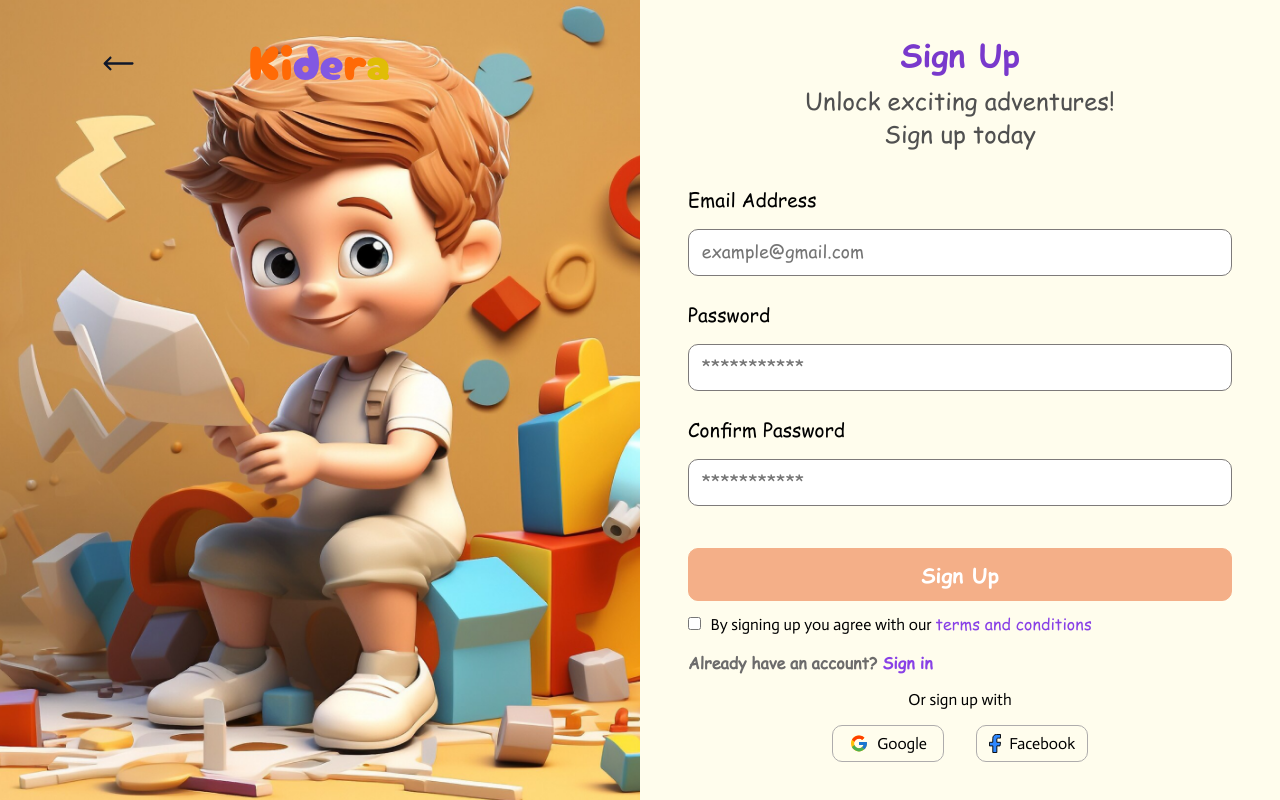
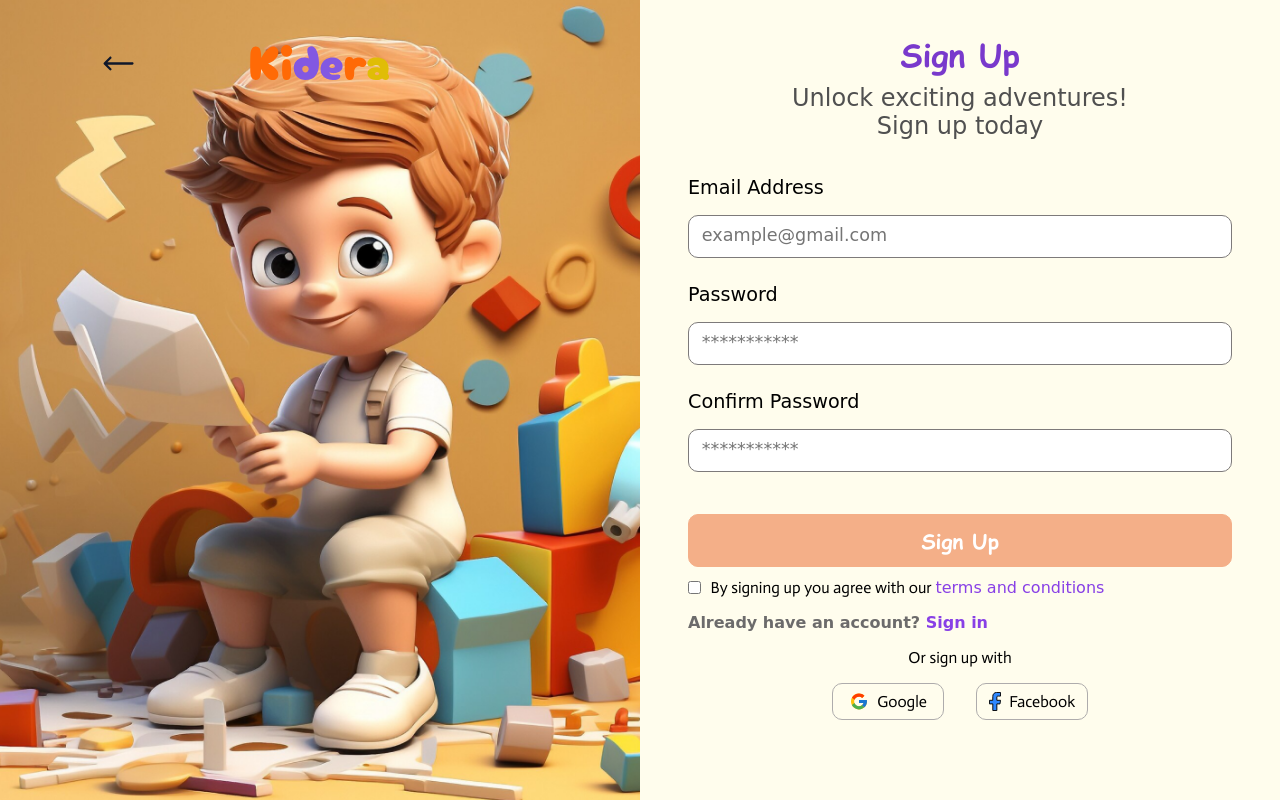
Before and after one commit to GenesysLearnable/LMS-K-FE-12, a React (Vite) app: page /signup in a window 1280 px wide. Built offline with nearby package versions, Linux system fonts and the light colour scheme.

Commit message:
created css as a module

```diff
--- a/src/components/Hero/Hero.jsx
+++ b/src/components/Hero/Hero.jsx
@@ -1,8 +1,6 @@
 import styles from './Hero.module.css'
 import heroimage from '../../assets/heroimage.png'
 import Button from './Button/Button'
-
-
 
 export default function Hero() {
   return (
@@ -11,7 +9,7 @@
        <section className={styles['left-section']}>
         <p className={styles['header-text']}>Embrace The Joy of Learning</p>
         <p className={styles['body-text']}>At <span>Kidera</span> learn, we make learning fun and exciting for our students. Crush those hard subjects with us!</p>
-        <Button />
+          <Button />
        </section>
 
        <section className={styles['right-section']}>
--- a/src/index.css
+++ b/src/index.css
@@ -14,7 +14,7 @@
 }
 
 * {
-  font-family: "Comic Sans";
+  font-family: "Comic Sans MS";
   margin: 0;
   padding: 0;
   box-sizing: border-box;
--- a/src/pages/signup/Signup.jsx
+++ b/src/pages/signup/Signup.jsx
@@ -1,22 +1,22 @@
-import FormBg from "../../assets/SignupBg.png";
+// import FormBg from "../../assets/SignupBg.png";
 import GoogleIcon from "../../assets/google.svg";
 import FacebookIcon from "../../assets/facebook.svg";
 import Logo from "../../assets/Kidera.svg";
 import ArrowLeft from "../../assets/arrow-left.svg";
-import "./Signup.css";
+import styles from "./Signup.module.css";
 
 const SignUp = () => {
   return (
     <>
-      <section className="signup">
-        <div className="left">
-          <img className="arrow-left" src={ArrowLeft} alt="left arrow" />
-          <div className="logo-container">
-            <img className="logo" src={Logo} alt="kidera logo" />
+      <section className={styles.signup}>
+        <div className={styles['left']}>
+          <img className={styles['arrow-left']} src={ArrowLeft} alt="left arrow" />
+          <div className={styles['logo-container']}>
+            <img className={styles['logo']} src={Logo} alt="kidera logo" />
           </div>
         </div>
-        <div className="right">
-          <div className="signup--form-title">
+        <div className={styles['right']}>
+          <div className={styles['signup--form-title']}>
             <h3>Sign Up</h3>
             <div>
               <p>Unlock exciting adventures!</p>
@@ -24,7 +24,7 @@
             </div>
           </div>
 
-          <div className="form--container">
+          <div className={styles['form--container']}>
             <form action="">
               <FormInput
                 for="email"
@@ -57,25 +57,25 @@
             </form>
 
             <div>
-              <div className="terms--container">
+              <div className={styles['terms--container']}>
                 <input type="checkbox" name="" id="" />
-                <p className="terms">
+                <p className={styles['terms']}>
                   By signing up you agree with our{" "}
-                  <span className="terms-text">terms and conditions</span>
+                  <span className={styles['terms-text']}>terms and conditions</span>
                 </p>
               </div>
-              <div className="form-footer">
+              <div className={styles['form-footer']}>
                 <h3 style={{ color: "#6C6B6B" }}>
                   Already have an account?{" "}
-                  <span className="signin-text">Sign in</span>
+                  <span className={styles['signin-text']}>Sign in</span>
                 </h3>
-                <p className="alt-signup">Or sign up with</p>
-                <div className="social-signin">
-                  <div className="google">
+                <p className={styles['alt-signup']}>Or sign up with</p>
+                <div className={styles['social-signin']}>
+                  <div className={styles['google']}>
                     <img src={GoogleIcon} alt="google icon" />
                     <p>Google</p>
                   </div>
-                  <div className="facebook">
+                  <div className={styles['facebook']}>
                     <img src={FacebookIcon} alt="google icon" />
                     <p>Facebook</p>
                   </div>
@@ -92,7 +92,7 @@
 const FormInput = (props) => {
   return (
     <>
-      <div className="signup--form-input">
+      <div className={styles['signup--form-input']}>
         <label htmlFor={props.for}>{props.title}</label>
         <input
           type={props.type}
@@ -108,8 +108,8 @@
 const FormButton = (props) => {
   return (
     <>
-      <div className="signup-btn--container">
-        <button className="signup-btn">{props.text}</button>
+      <div className={styles['signup-btn--container']}>
+        <button className={styles['signup-btn']}>{props.text}</button>
       </div>
     </>
   );
```
Also changed, not shown: src/components/Testimonial/Testimonial.jsx (added, +7 -0 lines), src/pages/Home/Home.jsx (added, +18 -0 lines), src/components/Testimonial/Testimonial.module.css (added), src/pages/signup/Signup.module.css (renamed from src/pages/signup/Signup.css).
